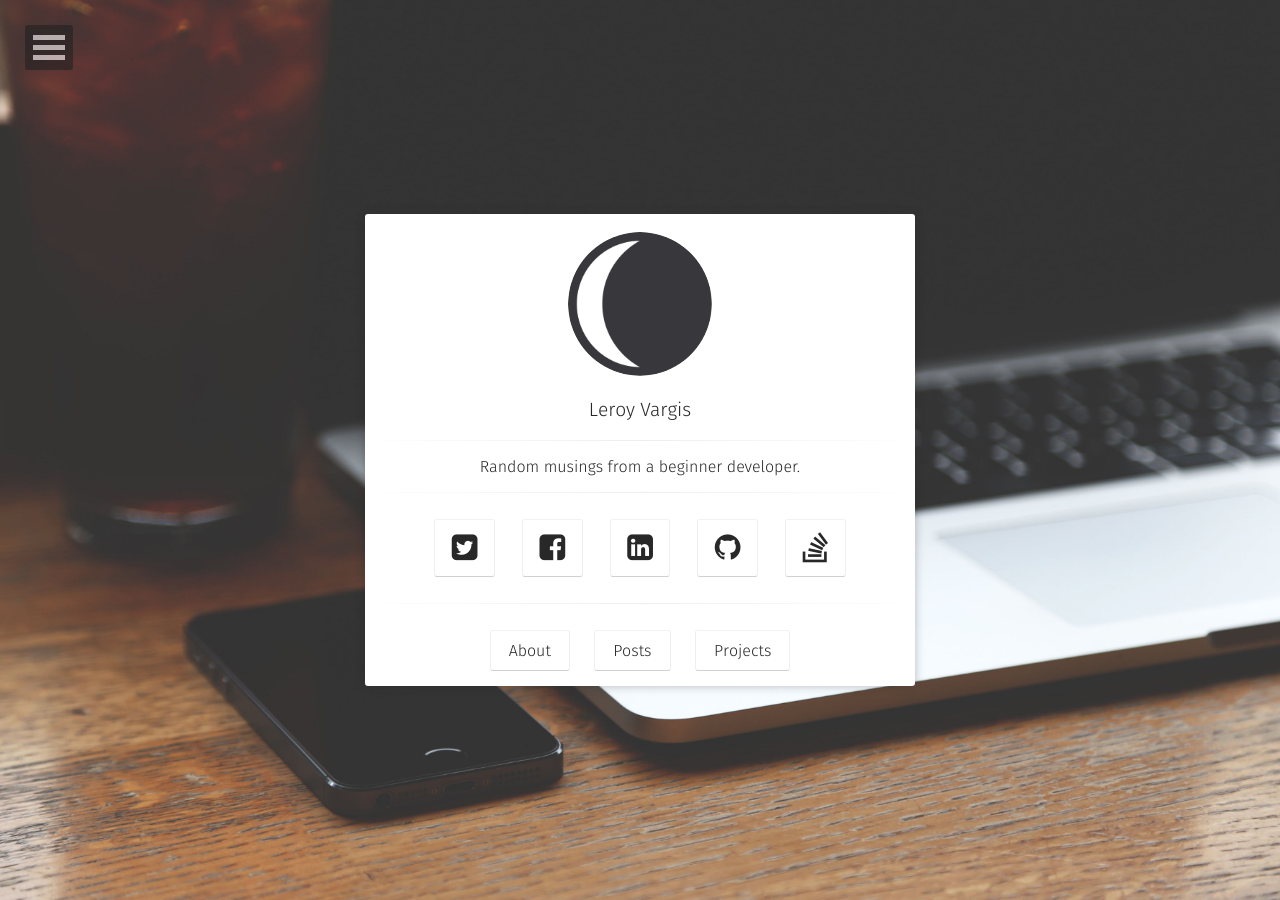
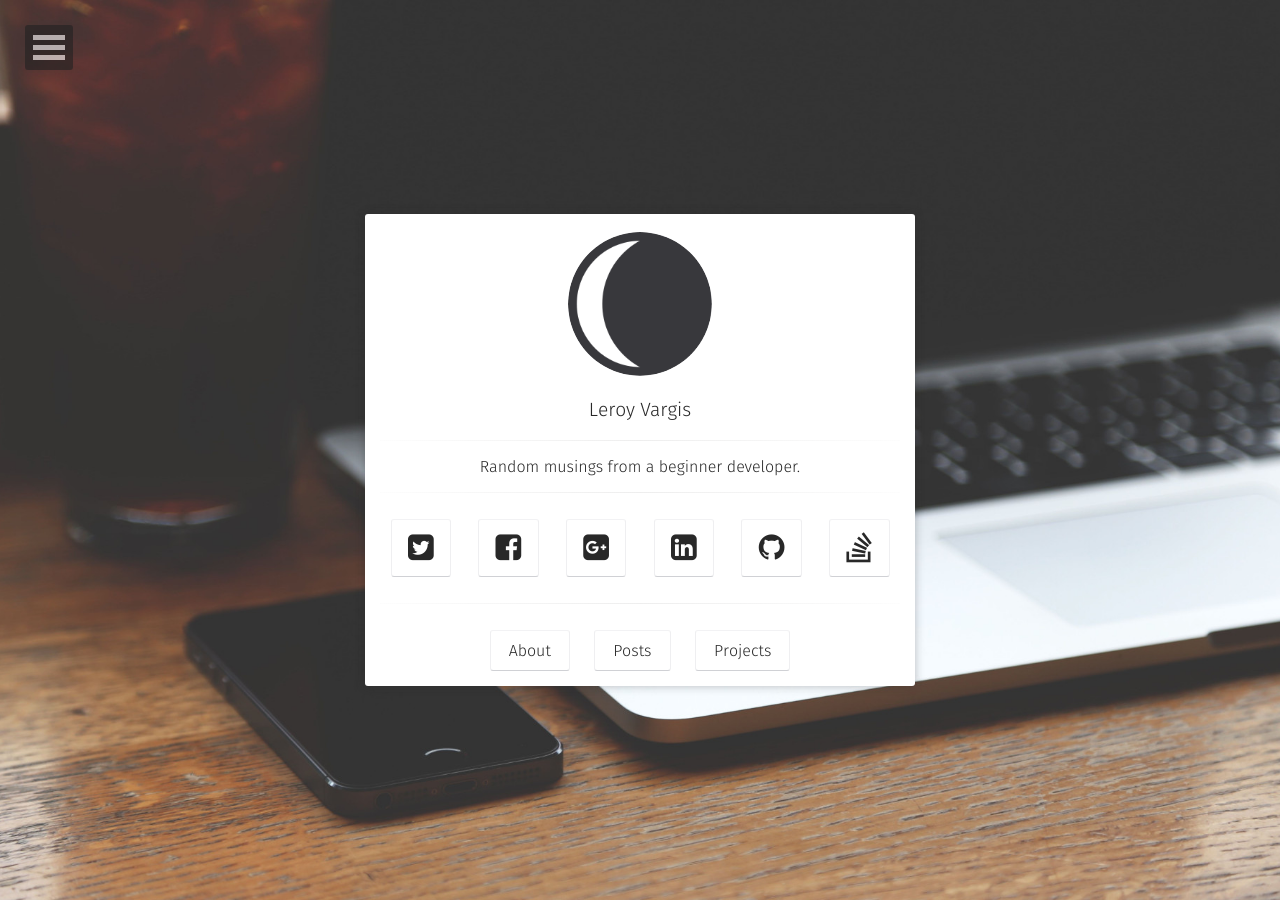
Before and after one commit to leroyjvargis/blog, a Jekyll site: the page built from index.html, in a window 1280 px wide. Built offline with Jekyll 4.4.1, drawn with Linux system fonts in a browser that asks for light colours; some web fonts are replaced.

Commit message:
Update metadata

```diff
--- a/_config.yml
+++ b/_config.yml
@@ -30,8 +30,8 @@ disqus_shortname:   taylantatli
 
 # Social
 # if you don't have any of social below, comment the line.
-#google:
-  #plus:            #username
+google:
+  plus:            LeroyVargis
   #analytics:
   #verify:
   #ad-client:
@@ -39,7 +39,7 @@ disqus_shortname:   taylantatli
 #bing-verify:
 #email:
 twitter:            leroyjv
-facebook:           leroy.vargis
+facebook:           leroy.j.vargis
 github-url:         leroyjvargis
 stackoverflow:      6514159/leroy-vargis   #from a "http://stackoverflow.com/users/123456/username" link
 linkedin:           leroyjv
```
